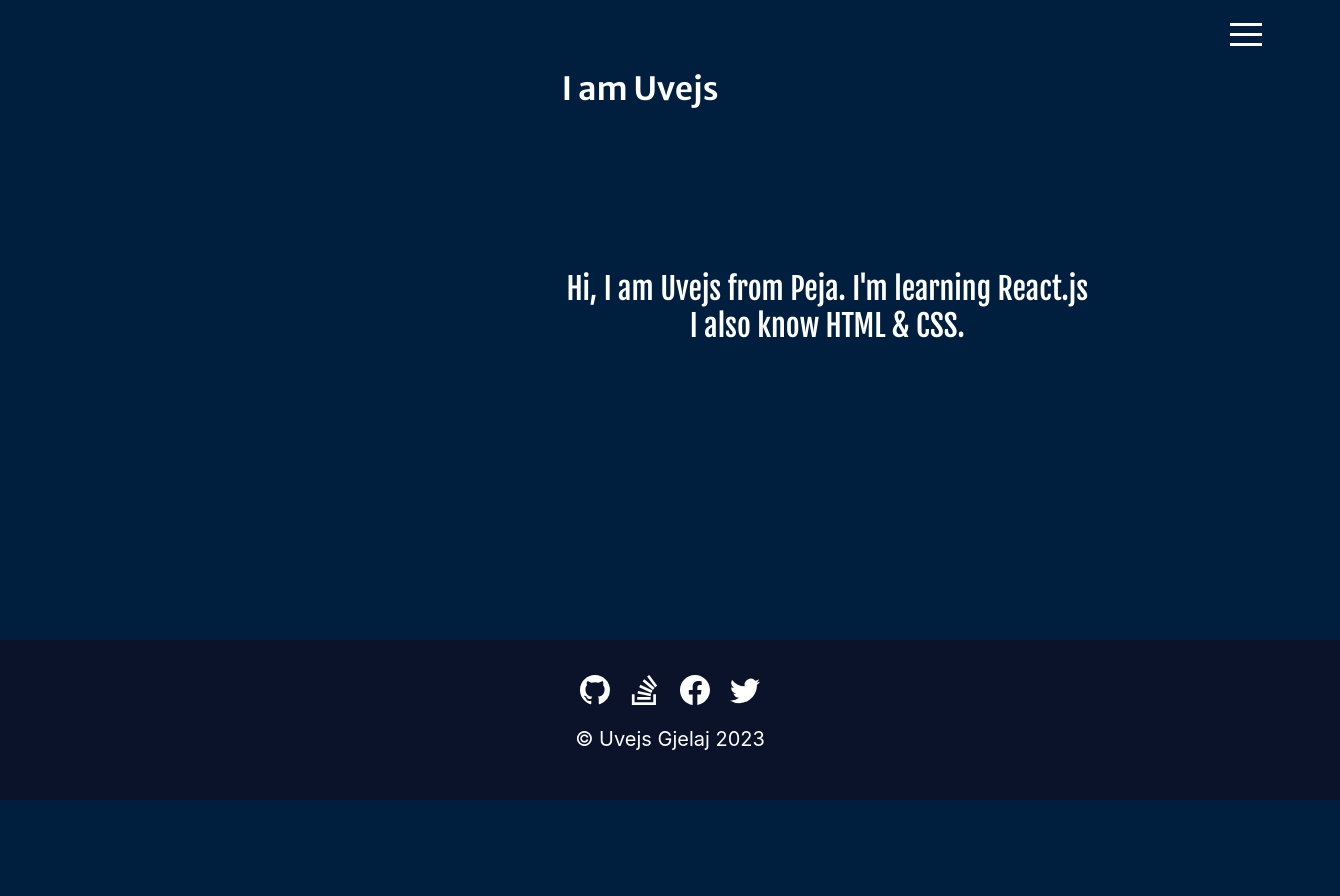
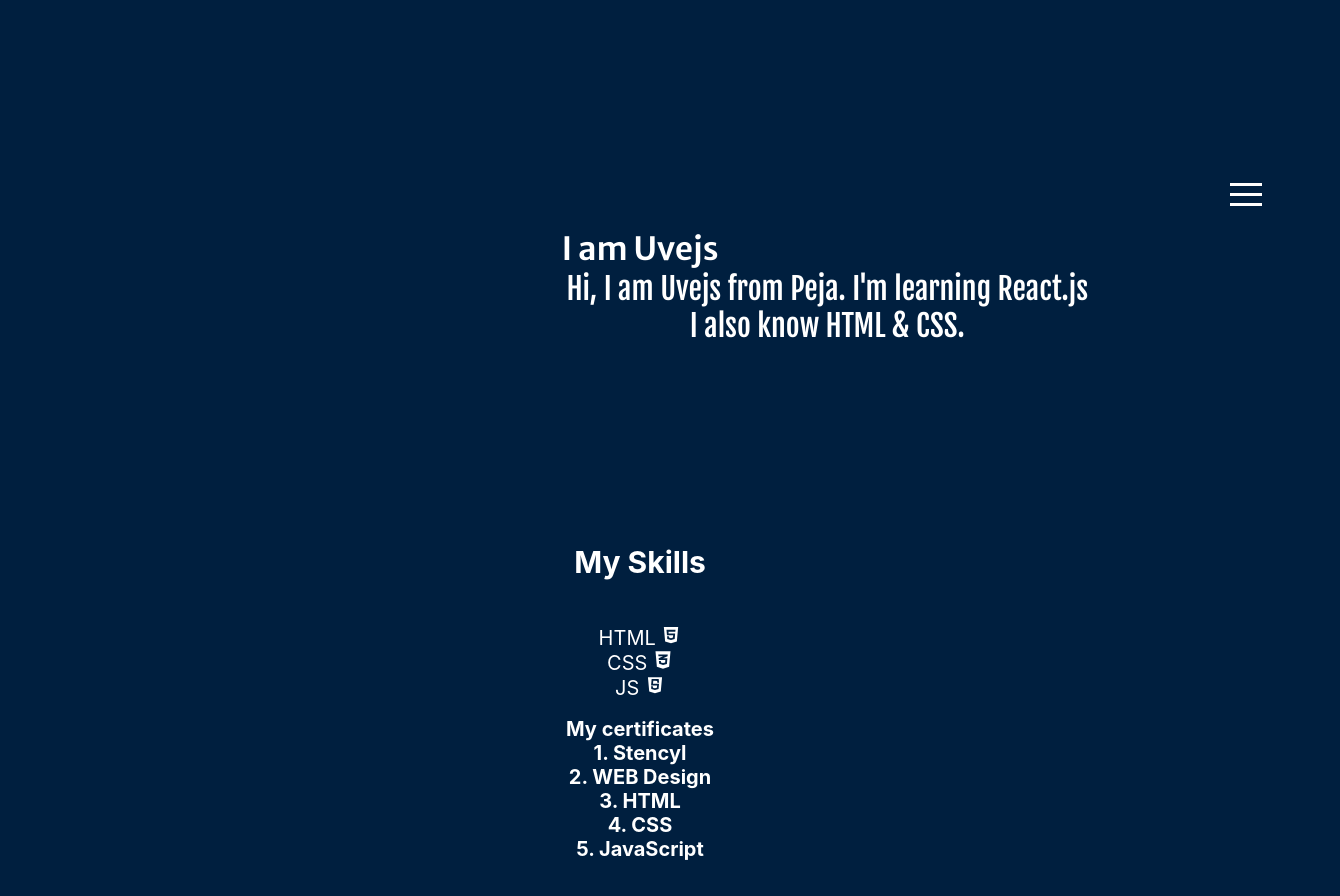
Before and after one commit to UvejsGj/portofolio1, a React (Create React App) app: page /about in a window 1280 px wide. Shown: the top 896 px of the page, 1340 px wide, since content can reach past the window. Before the commit the page ends 800 px from the top, so only its background shows below. Built offline with nearby package versions, Linux system fonts and the light colour scheme.

Commit message:
Added Skills

```diff
--- a/src/Components/Footer/Footer.css
+++ b/src/Components/Footer/Footer.css
@@ -1,10 +1,11 @@
 footer {
     text-align: center;
-    position: fixed;
+    position: relative;
     padding: 30px;
     bottom: 0;
     width: 100%;
     height: 100px;
+    top: 1000px;
     background-color: #0b132b;
     color: rgb(255, 255, 255);
     display: flex;
@@ -12,6 +13,8 @@ footer {
     flex-direction: column;
     align-items: center;
   }
+
+
 
 .name {
   margin: 15px;
--- a/src/Components/Footer/Footer.js
+++ b/src/Components/Footer/Footer.js
@@ -7,7 +7,7 @@ import { BsStackOverflow } from "react-icons/bs";
 
 const Footer = () => {
   return (
-    <div>
+    <div className="footerdiv">
       <footer>
         <div>
           <a className="githublogo" href="https://github.com/UvejsGj">
--- a/src/MenuPages/AboutPage/aboutpage.css
+++ b/src/MenuPages/AboutPage/aboutpage.css
@@ -5,3 +5,30 @@
     font-size: 30px;
     color: white;
 }
+
+.skills {
+    color: white;
+    font-size: 30px;
+    position: relative;
+    top: 250px;
+}
+
+.skillicons {
+    color: white;
+    font-size: 30px;
+    position: relative;
+    top: 250px;
+    font-size: 20px;
+}
+
+.certificates {
+    color: white;
+    font-size: 30px;
+    position: relative;
+    top: 250px;
+    font-size: 20px;
+}
+
+h2 {
+    font-size: 40px;
+}
--- a/src/MenuPages/AboutPage/aboutpage.js
+++ b/src/MenuPages/AboutPage/aboutpage.js
@@ -1,6 +1,11 @@
 import "./aboutpage.css";
 import Footer from "../../Components/Footer/Footer";
 import Navbar from "../../Components/Navbar/Navbar";
+import { AiFillHtml5 } from "react-icons/ai";
+import { FaCss3Alt } from "react-icons/fa";
+import { DiJavascript } from "react-icons/di";
+
+// https://www.geeksforgeeks.org/how-to-animate-a-progress-bar-in-bootstrap/
 
 const AboutPage = () => {
   return (
@@ -12,6 +17,36 @@ const AboutPage = () => {
           Hi, I am Uvejs from Peja. I'm learning React.js <br /> I also know
           HTML & CSS.
         </p>
+
+      <h2 className="skills">
+        My Skills
+        </h2>
+        <br></br>
+        <div className="skillicons">
+        HTML <AiFillHtml5/>
+        <br></br>
+        CSS <FaCss3Alt/>
+        <br></br>
+        JS <DiJavascript/>
+        </div>
+
+    <div className="certificate">
+        <h2 className="certificates">
+
+          My certificates
+          <br></br>
+          1. Stencyl
+          <br></br>
+          2. WEB Design
+          <br></br>
+          3. HTML
+          <br></br>
+          4. CSS
+          <br></br>
+          5. JavaScript
+        </h2>
+</div>
+
     </div>
   );
 };
```
